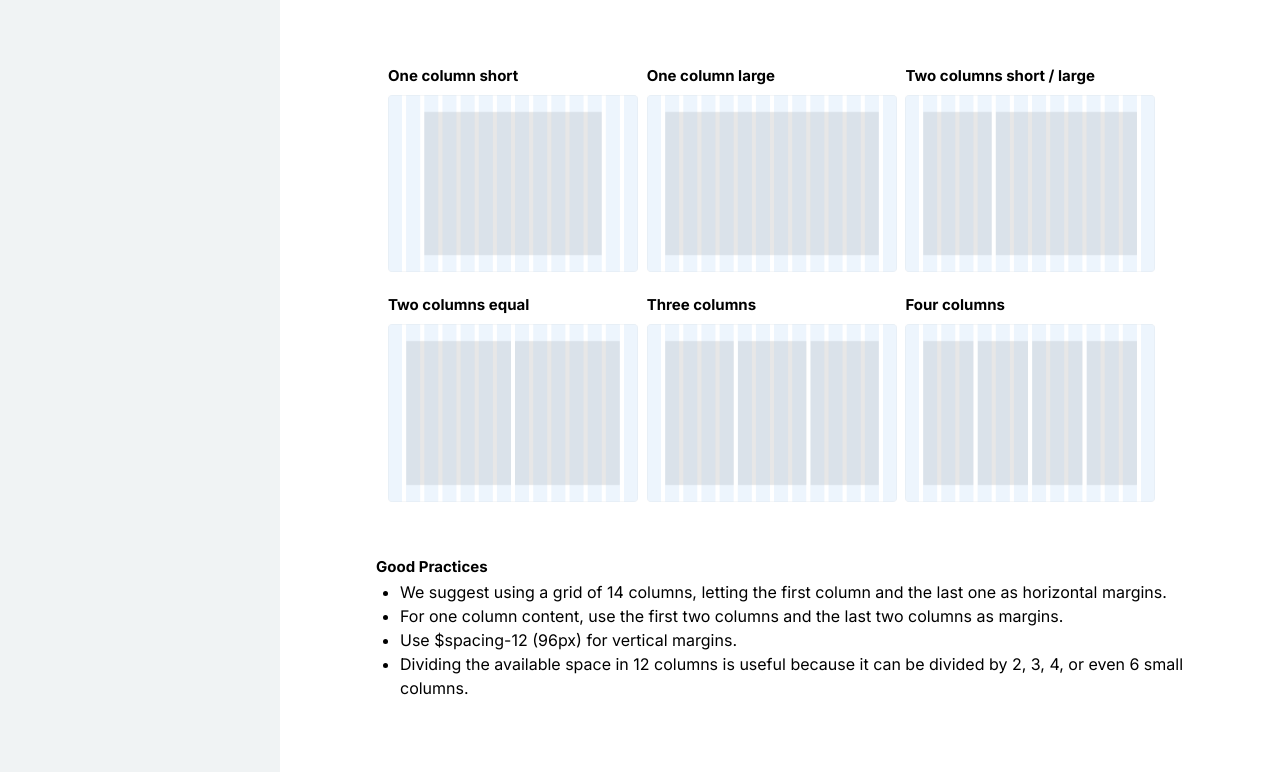
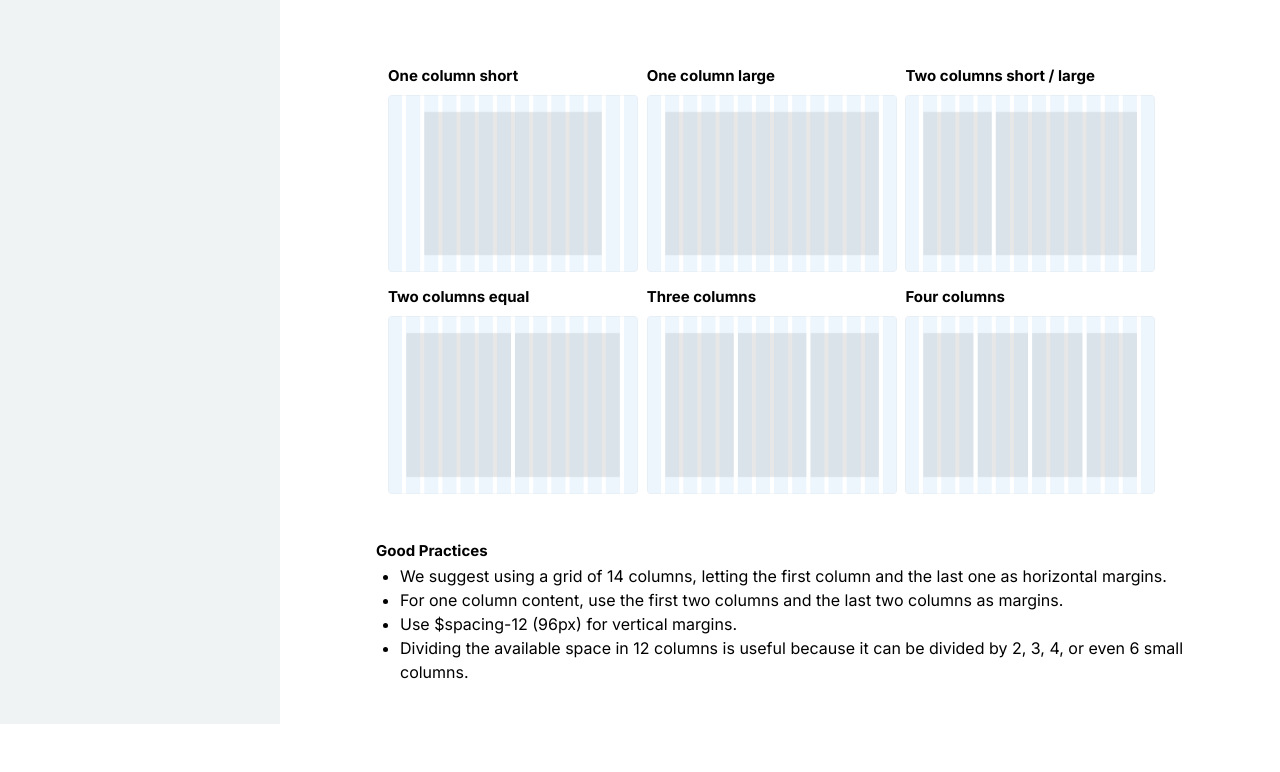
Before and after one commit to totisama/design-system, a Next.js app: page /elements/grid in a window 1280 px wide. Shown: the part 853-1625 px from the top of the page. After the commit the page ends 1577 px from the top, so only its background shows below. Built offline with nearby package versions, Linux system fonts and the light colour scheme.

Commit message:
add condition to not add margin if is last child

```diff
--- a/src/components/stack/stack.tsx
+++ b/src/components/stack/stack.tsx
@@ -40,7 +40,7 @@ export const Stack = ({ as, children, orientation, spacing }: StackProps) => {
         <Box
           as='div'
           key={index}
-          marginB={marginB}
+          marginB={index + 1 === childrenArray.length ? undefined : marginB}
         >
           {child}
         </Box>
```
